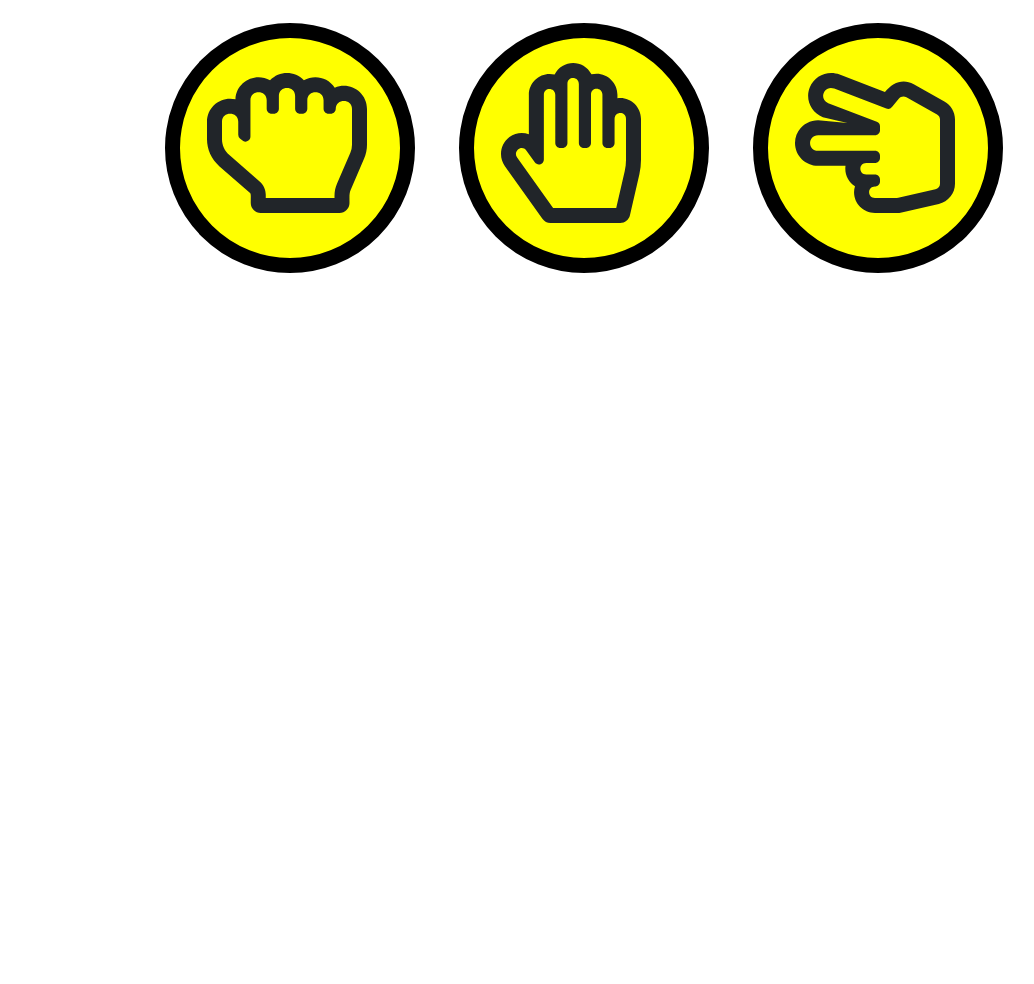
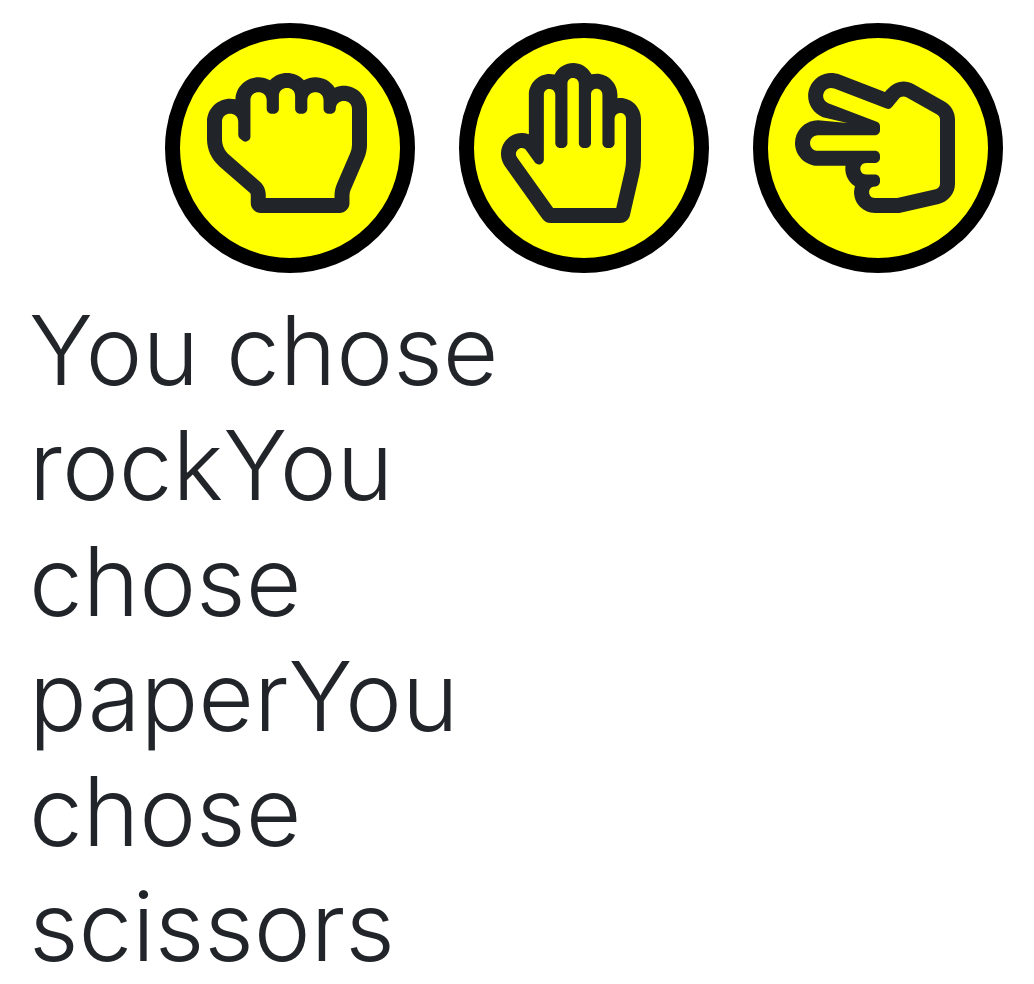
Before and after one commit to robbyrenz/rock-paper-scissors, a plain HTML site: page index.html in a window 1280 px wide. Shown: the part 380-1364 px from the top of the page, without its empty margins (56-1090 px from the left). Before the commit the page ends 800 px from the top, so only its background shows below. Drawn offline with nearby package versions, Linux system fonts and the light colour scheme; a web font is replaced by a local one.

```diff
--- a/index.html
+++ b/index.html
@@ -29,7 +29,7 @@
                 <h1 class="display-1 text-center">Rock-Paper-Scissors</h1>
                 <p class="lead">Made by Robby Renz</p>
                 <hr class="my-2">
-                <p class="text-info">A you play for relaxation</p>
+                <p class="text-info">A game you play for relaxation</p>
             </div>
         </div>
 
@@ -53,7 +53,7 @@
 
             <div class="row">
                 <div class="col-md-6">
-                    <span id="computer-answer" class="display-1"></span>
+                    <span id="user-answer" class="display-1"></span>
                 </div>
                 <div class="col-md-6">
 
@@ -63,6 +63,7 @@
 
         <!--note to self: think about adding random words to the side of the webpage whenever the user wins a round-->
         <!--maybe add an option to switch to dark mode and have it remember the users settings via the localStorage API?-->
+        <!--note to self: maybe add a score board to the left and right side of the screen for both the user and the computer?-->
 
 
         <!-- jQuery first, then Popper.js, then Bootstrap JS -->
--- a/index.js
+++ b/index.js
@@ -1,12 +1,38 @@
-window.onload = buttonPressed
+window.onload = buttonFuntionality
 
-function init() {
-    let answer = document.createTextNode("Hello World!")
-    let foo = document.getElementById("computer-answer")
-    foo.appendChild(answer)
+function wordCreator(foo) {
+    let text = document.createTextNode(`You chose ${foo}`)
+    let place = document.getElementById("user-answer")
+    place.appendChild(text)
 }
 
-function buttonPressed() {
-    let btn = document.getElementById("rock")
-    btn.addEventListener("click", init)
+function buttonPressed(btn) {
+    btn.addEventListener("click", wordInitialiser(btn))
 }
+
+function buttonFuntionality() {
+    let rock = document.getElementById("rock")
+    let paper = document.getElementById("paper")
+    let scissors = document.getElementById("scissors")
+    buttonPressed(rock)
+    buttonPressed(paper)
+    buttonPressed(scissors)
+}
+
+function wordInitialiser(btn) {
+    switch (btn) {
+        case rock:
+            wordCreator("rock")
+            break
+        case paper:
+            wordCreator("paper")
+            break
+        case scissors:
+            wordCreator("scissors")
+            break
+        default:
+            console.log("Something's wrong...")
+    }
+
+
+}
```
